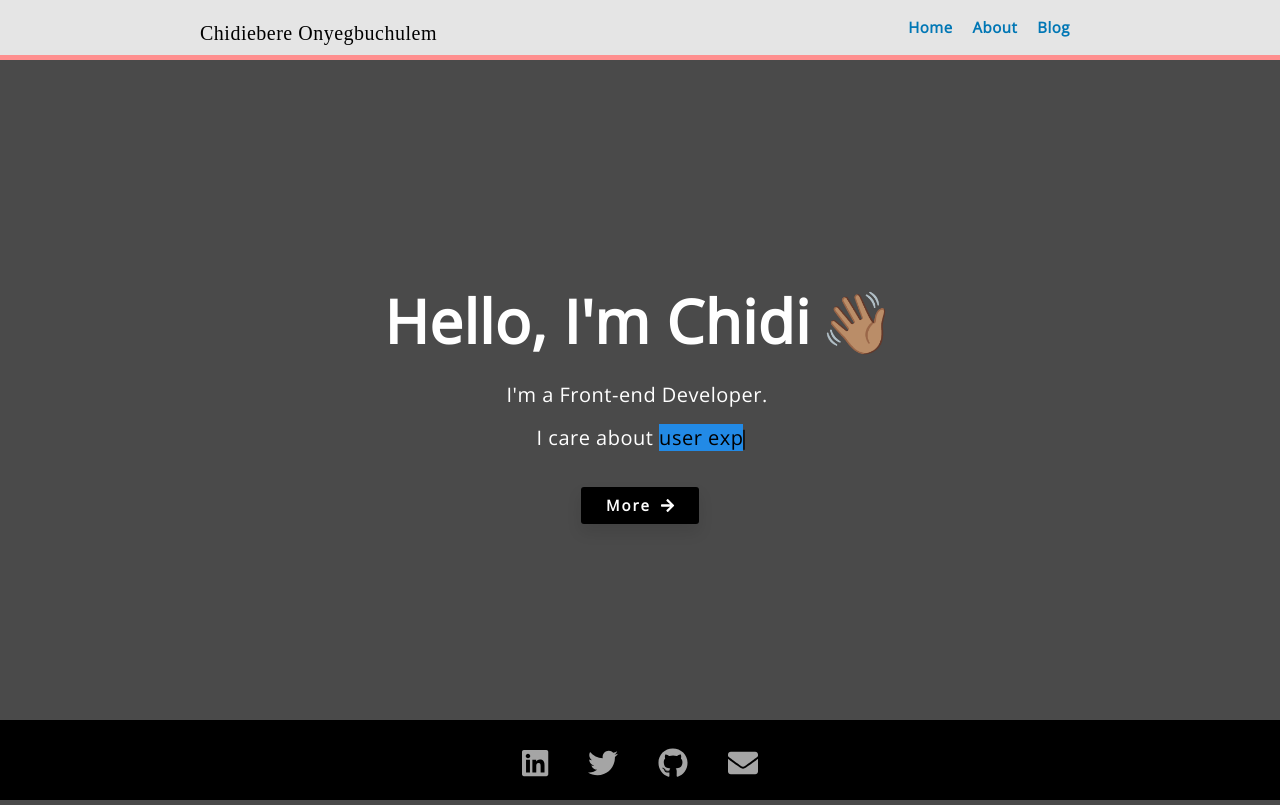
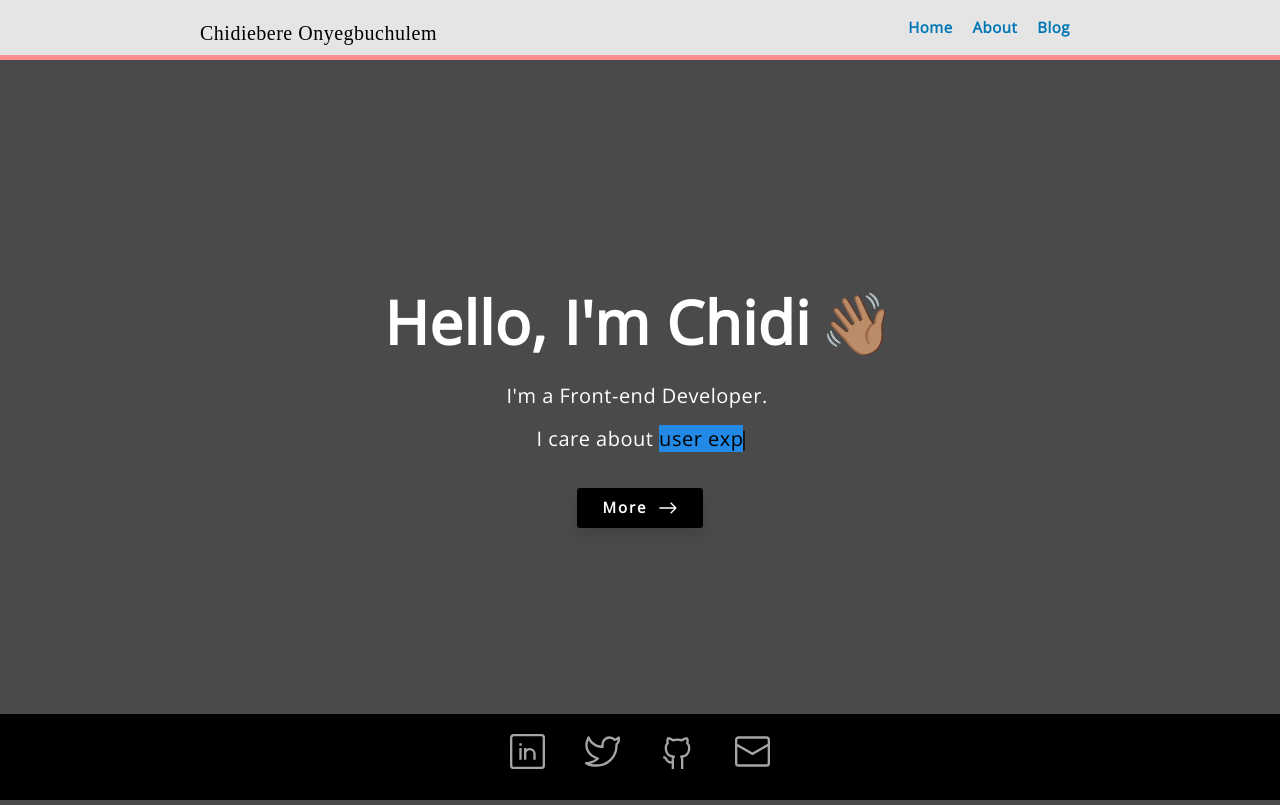
Before and after one commit to chidexebere/gatsby-portfolio, a Gatsby site: page / in a window 1280 px wide. Built offline with nearby package versions, Linux system fonts and the light colour scheme; Gatsby itself is replaced by a stand-in of ours; a web font is replaced by a local one.

Commit message:
style SVG icons

```diff
--- a/src/components/social.js
+++ b/src/components/social.js
@@ -1,11 +1,8 @@
 import React from "react"
-import { FontAwesomeIcon } from "@fortawesome/react-fontawesome"
-import {
-  faLinkedin,
-  faTwitter,
-  faGithub,
-} from "@fortawesome/free-brands-svg-icons"
-import { faEnvelope } from "@fortawesome/free-solid-svg-icons"
+import Linkedin from "../images/icons/linkedin.svg"
+import Twitter from "../images/icons/twitter.svg"
+import Github from "../images/icons/github.svg"
+import Mail from "../images/icons/mail.svg"
 
 const Social = () => {
   return (
@@ -18,10 +15,7 @@ const Social = () => {
             rel="noreferrer"
             title="Linkedin Profile"
           >
-            <FontAwesomeIcon
-              className="icon social__linkedin"
-              icon={faLinkedin}
-            />
+            <Linkedin />
           </a>
         </div>
         <div className="social__icon">
@@ -31,10 +25,7 @@ const Social = () => {
             rel="noreferrer"
             title="Follow me on Twitter"
           >
-            <FontAwesomeIcon
-              icon={faTwitter}
-              className="icon social__twitter"
-            />
+            <Twitter />
           </a>
         </div>
         <div className="social__icon">
@@ -44,7 +35,7 @@ const Social = () => {
             rel="noreferrer"
             title="Github Projects"
           >
-            <FontAwesomeIcon icon={faGithub} className="icon social__github" />
+            <Github />
           </a>
         </div>
         <div className="social__icon">
@@ -54,7 +45,7 @@ const Social = () => {
             rel="noreferrer"
             title="Email me -conyegbuchulem@gmail.com"
           >
-            <FontAwesomeIcon icon={faEnvelope} className="icon social__email" />
+            <Mail />
           </a>
         </div>
       </div>
--- a/src/pages/index.js
+++ b/src/pages/index.js
@@ -1,12 +1,11 @@
 import React from "react"
 import { Link } from "gatsby"
-import { FontAwesomeIcon } from "@fortawesome/react-fontawesome"
-import { faArrowRight } from "@fortawesome/free-solid-svg-icons"
 import Layout from "../container/layout"
 import Seo from "../components/seo"
 import Button from "../elements/button"
+import TypeWriter from "../components/typewriter"
+import ArrowRight from "../images/icons/arrow-right.svg"
 import "../scss/styles.scss"
-import TypeWriter from "../components/typewriter"
 
 const IndexPage = ({ data, location }) => {
   const siteTitle =
@@ -47,10 +46,7 @@ const IndexPage = ({ data, location }) => {
             <Link to="/about">
               <Button variant="shadow">
                 More
-                <FontAwesomeIcon
-                  className="social__arrowRight"
-                  icon={faArrowRight}
-                />
+                <ArrowRight />
               </Button>
             </Link>
           </div>
--- /dev/null
+++ b/src/scss/components/social.scss
@@ -0,0 +1,49 @@
+.icon {
+  color: var(--color-greyscale-mid-dark);
+}
+
+.social {
+  &__links {
+    display: flex;
+    flex-direction: row;
+    justify-content: space-around;
+    padding: 2rem 0;
+
+    @include tablet {
+      justify-content: center;
+    }
+  }
+
+  &__icon {
+    font-size: 3rem;
+
+    @include tablet {
+      margin: 0 2rem;
+    }
+  }
+
+  &__linkedin {
+    &:hover {
+      color: var(--color-social-linkedin);
+    }
+  }
+  &__twitter {
+    &:hover {
+      color: var(--color-social-twitter);
+    }
+  }
+  &__github {
+    &:hover {
+      color: var(--color-social-base);
+    }
+  }
+  &__email {
+    &:hover {
+      color: var(--color-yellow);
+    }
+  }
+
+  &__arrow-right {
+    margin-left: 1rem;
+  }
+}
--- a/src/scss/container/layout.scss
+++ b/src/scss/container/layout.scss
@@ -1,9 +1,10 @@
 .layout {
   position: relative;
+  // height: 100vh;
 }
 
 .header {
-  height: 8rem;
+  height: 9rem;
   position: fixed;
   top: 0;
   left: 0;
@@ -65,8 +66,8 @@
 .main {
   height: 100%;
   position: relative;
-  top: 8rem;
-  min-height: calc(100vh - 160px);
+  top: 9rem;
+  min-height: calc(100vh - 176px);
   padding: 0 3rem;
 
   @include tablet {
@@ -94,61 +95,11 @@
   font-size: var(--font-size-xm);
   position: relative;
   bottom: 0;
-  top: 8rem;
+  top: 9rem;
   left: 0;
   right: 0;
-  height: 8rem;
+  // height: 8rem;
   text-align: center;
   background-color: black;
   color: white;
 }
-
-.icon {
-  color: var(--color-greyscale-mid-dark);
-}
-
-.social {
-  &__links {
-    display: flex;
-    flex-direction: row;
-    justify-content: space-around;
-    padding: 2rem 0;
-
-    @include tablet {
-      justify-content: center;
-    }
-  }
-
-  &__icon {
-    font-size: 3rem;
-
-    @include tablet {
-      margin: 0 2rem;
-    }
-  }
-
-  &__linkedin {
-    &:hover {
-      color: var(--color-social-linkedin);
-    }
-  }
-  &__twitter {
-    &:hover {
-      color: var(--color-social-twitter);
-    }
-  }
-  &__github {
-    &:hover {
-      color: var(--color-social-base);
-    }
-  }
-  &__email {
-    &:hover {
-      color: var(--color-yellow);
-    }
-  }
-
-  &__arrowRight {
-    margin-left: 1rem;
-  }
-}
--- a/src/scss/elements/button.scss
+++ b/src/scss/elements/button.scss
@@ -1,5 +1,6 @@
 .button {
-  display: block;
+  display: flex;
+  align-items: center;
   border: none;
   outline: none;
   text-align: center;
--- a/src/scss/styles.scss
+++ b/src/scss/styles.scss
@@ -8,6 +8,7 @@
 @import "../scss/pages/blog";
 @import "../scss/components/bio";
 @import "../scss/components/skills";
+@import "../scss/components/social";
 @import "../scss/components/experiences";
 @import "../scss/components/projects";
 @import "../scss/components/typewriter";
```
